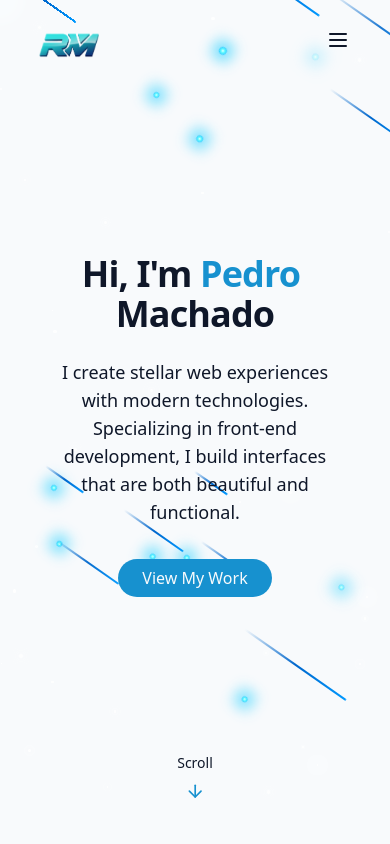
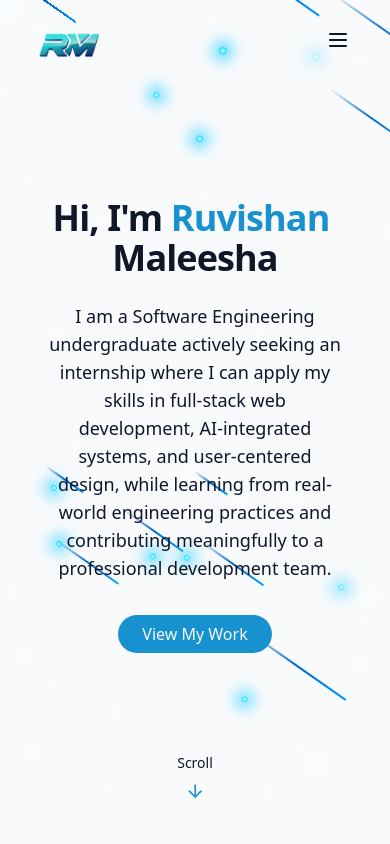
Before and after one commit to wmrmweerakoon/Personal-Portfolio, a React (Vite) app: page / in a window 390 px wide. Shown: the top 844 px of the page. Built offline with nearby package versions, Linux system fonts and the light colour scheme.

Commit message:
Update personal details and replace Sora font with Montserrat

```diff
--- a/package.json
+++ b/package.json
@@ -11,6 +11,7 @@
   },
   "dependencies": {
     "@fontsource/michroma": "^5.2.8",
+    "@fontsource/montserrat": "^5.2.8",
     "@fontsource/sora": "^5.2.8",
     "@fontsource/unbounded": "^5.2.8",
     "@radix-ui/react-toast": "^1.2.10",
--- a/src/components/AboutSection.jsx
+++ b/src/components/AboutSection.jsx
@@ -15,13 +15,13 @@ export const AboutSection = () => {
               Passionate Web Developer & Tech Creator
             </h3>
 
-            <p className="text-muted-foreground font-sora">
+            <p className="text-muted-foreground font-montserrat">
               With over 5 years of experience in web development, I specialize
               in creating responsive, accessible, and performant web
               applications using modern technologies.
             </p>
 
-            <p className="text-muted-foreground font-sora">
+            <p className="text-muted-foreground font-montserrat">
               I'm passionate about creating elegant solutions to complex
               problems, and I'm constantly learning new technologies and
               techniques to stay at the forefront of the ever-evolving web
--- a/src/components/HeroSection.jsx
+++ b/src/components/HeroSection.jsx
@@ -12,22 +12,20 @@ export const HeroSection = () => {
             <span className="opacity-0 animate-fade-in"> Hi, I'm</span>
             <span className="text-primary opacity-0 animate-fade-in-delay-1">
               {" "}
-              Pedro
+              Ruvishan
             </span>
             <span className="text-gradient ml-2 opacity-0 animate-fade-in-delay-2">
               {" "}
-              Machado
+              Maleesha
             </span>
           </h1>
 
-          <p className="text-lg md:text-xl text-muted-foreground max-2-2xl mx-auto opacity-0 animate-fade-in-delay-3 font-sora">
-            I create stellar web experiences with modern technologies.
-            Specializing in front-end development, I build interfaces that are
-            both beautiful and functional.
+          <p className="text-lg md:text-xl text-muted-foreground max-2-2xl mx-auto opacity-0 animate-fade-in-delay-3 font-montserrat">
+            I am a Software Engineering undergraduate actively seeking an internship where I can apply my skills in full-stack web development, AI-integrated systems, and user-centered design, while learning from real-world engineering practices and contributing meaningfully to a professional development team.
           </p>
 
           <div className="pt-4 opacity-0 animate-fade-in-delay-4">
-            <a href="#projects" className="cosmic-button font-sora">
+            <a href="#projects" className="cosmic-button font-montserrat">
               View My Work
             </a>
           </div>
--- a/src/components/ProjectsSection.jsx
+++ b/src/components/ProjectsSection.jsx
@@ -41,7 +41,7 @@ export const ProjectsSection = () => {
           Featured <span className="text-primary"> Projects </span>
         </h2>
 
-        <p className="text-center text-muted-foreground mb-12 max-w-2xl mx-auto font-sora">
+        <p className="text-center text-muted-foreground mb-12 max-w-2xl mx-auto font-montserrat">
           Here are some of my recent projects. Each project was carefully
           crafted with attention to detail, performance, and user experience.
         </p>
--- a/src/components/SkillsSection.jsx
+++ b/src/components/SkillsSection.jsx
@@ -56,7 +56,7 @@ export const SkillsSection = () => {
               key={key}
               onClick={() => setActiveCategory(category)}
               className={cn(
-                "px-5 py-2 rounded-full transition-colors duration-300 capitalize font-sora",
+                "px-5 py-2 rounded-full transition-colors duration-300 capitalize font-montserrat",
                 activeCategory === category
                   ? "bg-primary text-primary-foreground"
                   : "bg-secondary/70 text-forefround hover:bd-secondary"
@@ -98,7 +98,7 @@ export const SkillsSection = () => {
               </div>
 
               {/* Skill name always visible */}
-              <div className="mt-4 text-center font-sora">
+              <div className="mt-4 text-center font-montserrat">
                 <p className="text-sm font-medium">{skill.name}</p>
                 <p className="text-xs text-muted-foreground mt-1 font-mono">{skill.level}%</p>
               </div>
--- a/src/index.css
+++ b/src/index.css
@@ -1,6 +1,6 @@
 @import "tailwindcss";
 @import "@fontsource/michroma";
-@import "@fontsource/sora";
+@import "@fontsource/montserrat";
 @import "@fontsource/unbounded";
 
 @theme {
@@ -24,7 +24,7 @@
   --animate-float-sphere: float-sphere 6s ease-in-out infinite;
 
   --font-michroma: "Michroma", system-ui, sans-serif;
-  --font-sora: "Sora", system-ui, sans-serif;
+  --font-montserrat: "Montserrat", system-ui, sans-serif;
   --font-unbounded: "Unbounded", system-ui, sans-serif;
 
   @keyframes float {
@@ -127,7 +127,7 @@
   }
 
   body {
-    @apply bg-background text-foreground transition-colors duration-300 font-sora;
+    @apply bg-background text-foreground transition-colors duration-300 font-montserrat;
     font-feature-settings: "rlig" 1, "calt" 1;
   }
 }
@@ -188,12 +188,12 @@
 @layer base {
   :root {
     --font-michroma: "Michroma", system-ui, sans-serif;
-    --font-sora: "Sora", system-ui, sans-serif;
+    --font-montserrat: "Montserrat", system-ui, sans-serif;
     --font-unbounded: "Unbounded", system-ui, sans-serif;
   }
 
   .font-michroma { font-family: var(--font-michroma); }
-  .font-sora { font-family: var(--font-sora); }
+  .font-montserrat { font-family: var(--font-montserrat); }
   .font-unbounded { font-family: var(--font-unbounded); }
 }
 
```
Also changed, not shown: 1 other file (tests, documents, lock files or other folders).
